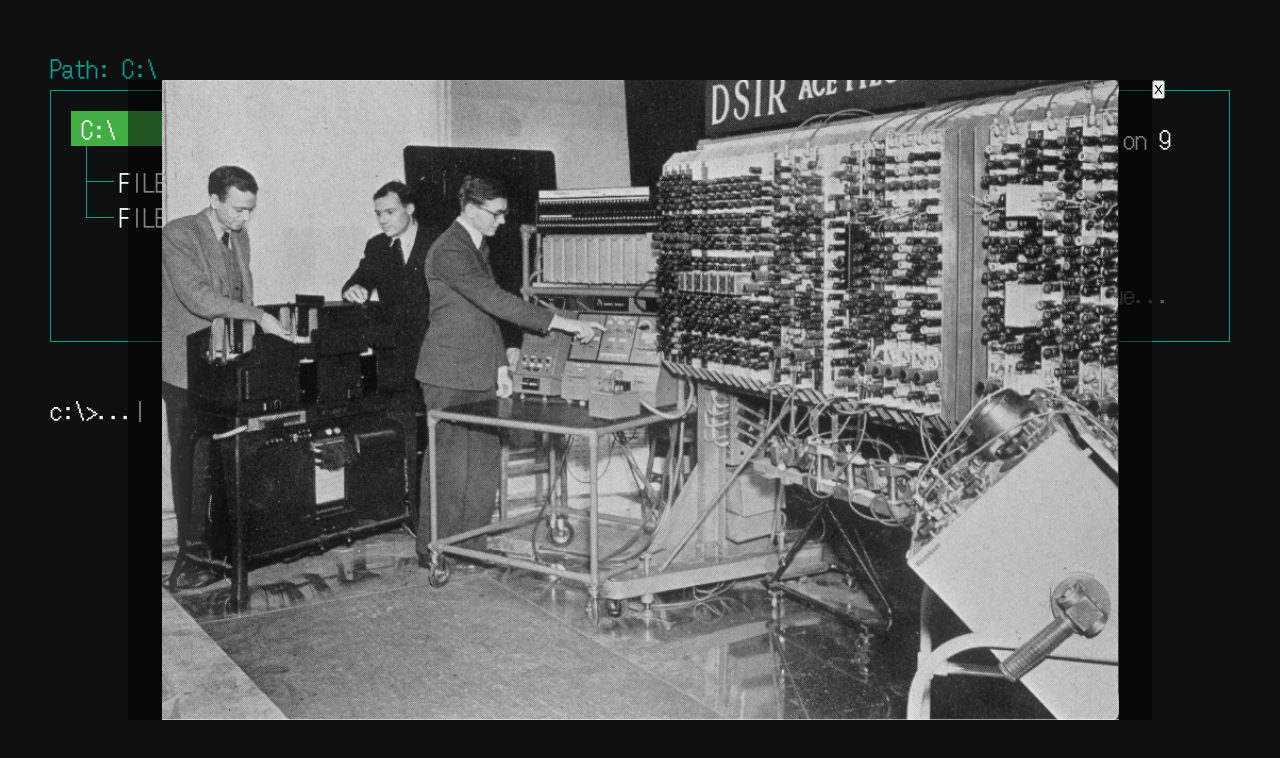
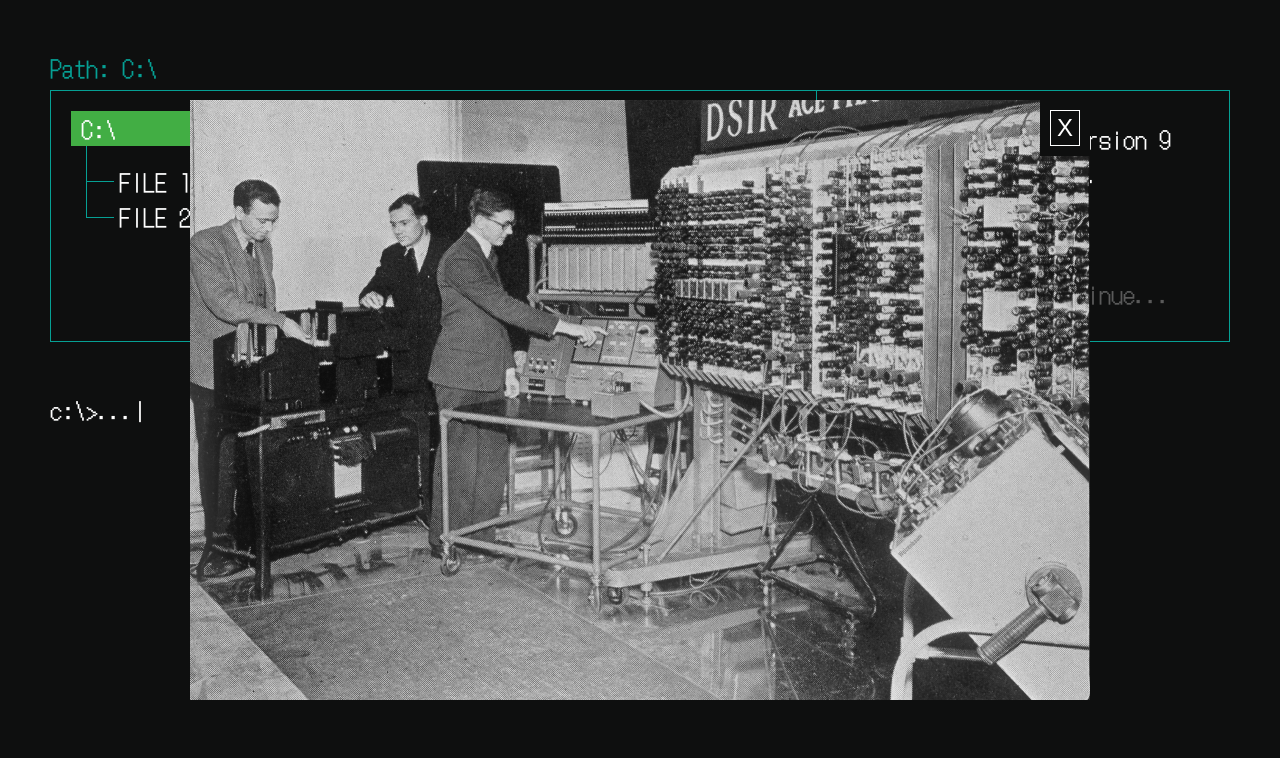
Before and after one commit to JohnnyBC2022/EnigmaF5, a React (Vite) app in the folder frontend/: page /consola in a window 1280 px wide. Both pictures are taken after a click on the button "FILE 1". Shown: the top 758 px of the page. Built offline with nearby package versions, Linux system fonts and the light colour scheme.

Commit message:
modalfile1.jsx created

```diff
--- a/frontend/src/Pages/ModalFile1/ModalFile1.css
+++ b/frontend/src/Pages/ModalFile1/ModalFile1.css
@@ -4,8 +4,8 @@
   left: 50%;
   transform: translate(-50%, -50%);
   margin: 0 auto;
-  width: 80%;
-  height: 80%;
+  width: 90rem;
+  height: 60rem;
   background-color: rgba(0, 0, 0, 0.5);
   display: flex;
   justify-content: center;
@@ -15,7 +15,7 @@
 .modalContent {
   background: url(../../../src/assets/images/file1Img.jpg);
   background-repeat: no-repeat;
-  background-size: contain;
+  background-size: cover;
   background-position: center;
   width: 100%;
   height: 100%;
@@ -23,5 +23,19 @@
 
 .closeModalButton{
     position: absolute;
-    left: 100%;
+    width: 5rem;
+    top:0;
+    right:0;
+    background-color: var(--black-console);
+    color: var(--white);
+    font-size: 2.4rem;
+    padding: 1rem;
+    border: none;
+    cursor: pointer;
+    transition: 0.3s ease-in-out;
 }
+
+.closeModalButton p{
+    border: solid 0.1rem var(--white);
+    padding: 0.3rem;
+}
--- a/frontend/src/Pages/ModalFile1/ModalFile1.jsx
+++ b/frontend/src/Pages/ModalFile1/ModalFile1.jsx
@@ -5,7 +5,7 @@ export const ModalFile1 = ({ closeModal }) => {
       <div className="modalOverlay" onClick={closeModal}>
         <div className="modalContent" onClick={(e) => e.stopPropagation()}>
           <button className="closeModalButton" onClick={closeModal}>
-            X
+            <p>X</p>
           </button>
         </div>
       </div>
```
